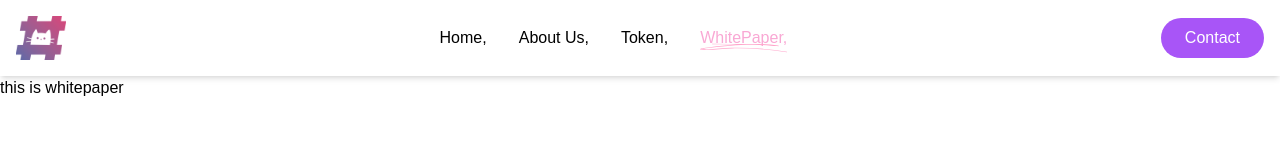
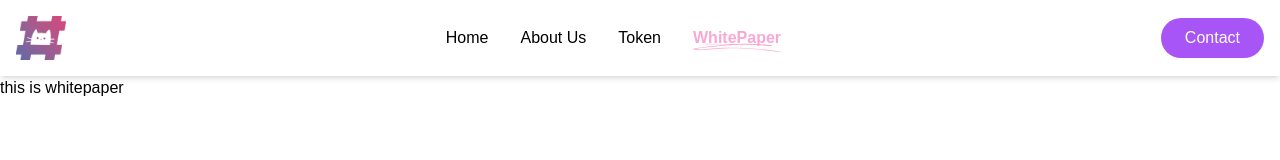
Before and after one commit to Souravhere/hashpet, a Next.js app: page /whitepaper in a window 1280 px wide. Shown: the top 160 px of the page. Built offline with nearby package versions, Linux system fonts and the light colour scheme.

Commit message:
few ui theme colors are changs according to the theme

```diff
--- a/src/components/Header.tsx
+++ b/src/components/Header.tsx
@@ -151,10 +151,10 @@ function NavLink({ href, isActive, children, mobile = false }: NavLinkProps) {
       className={`${
         mobile ? 'block py-3 px-4 text-center text-xl' : 'inline-block'
       } relative font-medium transition-colors hover:text-pink-300 ${
-        isActive ? 'text-pink-300 font-bold' : 'text-black'
+        isActive ? 'text-pink-300 font-semibold' : 'text-black'
       }`}
     >
-      {children},
+      {children}
       {isActive && (
         <motion.svg
           className="absolute -bottom-1 left-0 w-full"
```
